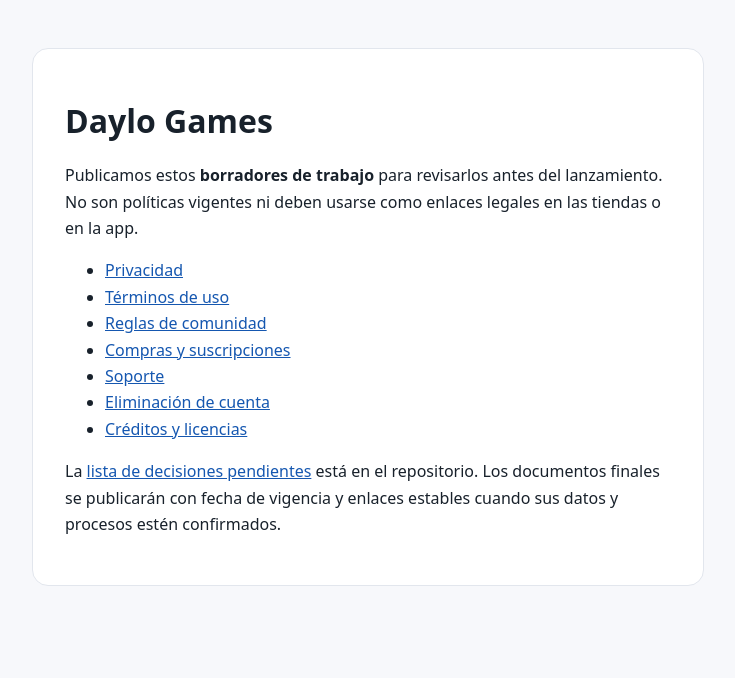
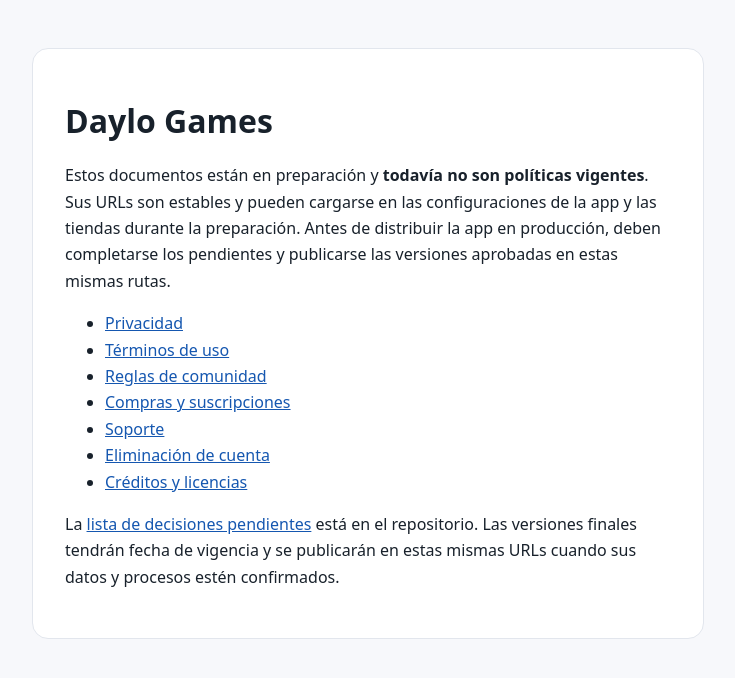
Before and after one commit to DayloGames/legal, a Jekyll site: the page built from site/index.md, in a window 1280 px wide. Shown: the top 678 px of the page, without its empty margins (272-1007 px from the left). Built offline with Jekyll 4.4.1, drawn with Linux system fonts in a browser that asks for light colours.

Commit message:
Serve legal drafts at stable URLs before launch

```diff
--- a/site/index.md
+++ b/site/index.md
@@ -5,14 +5,14 @@ title: Documentación de Daylo Games
 
 # Daylo Games
 
-Publicamos estos **borradores de trabajo** para revisarlos antes del lanzamiento. No son políticas vigentes ni deben usarse como enlaces legales en las tiendas o en la app.
+Estos documentos están en preparación y **todavía no son políticas vigentes**. Sus URLs son estables y pueden cargarse en las configuraciones de la app y las tiendas durante la preparación. Antes de distribuir la app en producción, deben completarse los pendientes y publicarse las versiones aprobadas en estas mismas rutas.
 
-- [Privacidad](borradores/es/privacy/)
-- [Términos de uso](borradores/es/terms/)
-- [Reglas de comunidad](borradores/es/community/)
-- [Compras y suscripciones](borradores/es/purchases/)
-- [Soporte](borradores/es/support/)
-- [Eliminación de cuenta](borradores/es/delete-account/)
-- [Créditos y licencias](borradores/es/credits/)
+- [Privacidad](es/privacy/)
+- [Términos de uso](es/terms/)
+- [Reglas de comunidad](es/community/)
+- [Compras y suscripciones](es/purchases/)
+- [Soporte](es/support/)
+- [Eliminación de cuenta](es/delete-account/)
+- [Créditos y licencias](es/credits/)
 
-La [lista de decisiones pendientes](https://github.com/DayloGames/legal/blob/main/planning/legal/README.md#decisiones-pendientes) está en el repositorio. Los documentos finales se publicarán con fecha de vigencia y enlaces estables cuando sus datos y procesos estén confirmados.
+La [lista de decisiones pendientes](https://github.com/DayloGames/legal/blob/main/planning/legal/README.md#decisiones-pendientes) está en el repositorio. Las versiones finales tendrán fecha de vigencia y se publicarán en estas mismas URLs cuando sus datos y procesos estén confirmados.
```
Also changed, not shown: planning/legal/plan-de-cierre.md (+1 -1 lines), planning/legal/publicacion-y-migracion.md (+3 -3 lines), planning/legal/variables-y-cambios.md (+4 -2 lines), planning/mobile/legal-integration.md (+1 -1 lines), scripts/build-preview.py (+26 -9 lines), site/_layouts/redirect.html (added, +12 -0 lines), .github/workflows/pages.yml, README.md, planning/README.md, planning/legal/README.md.
